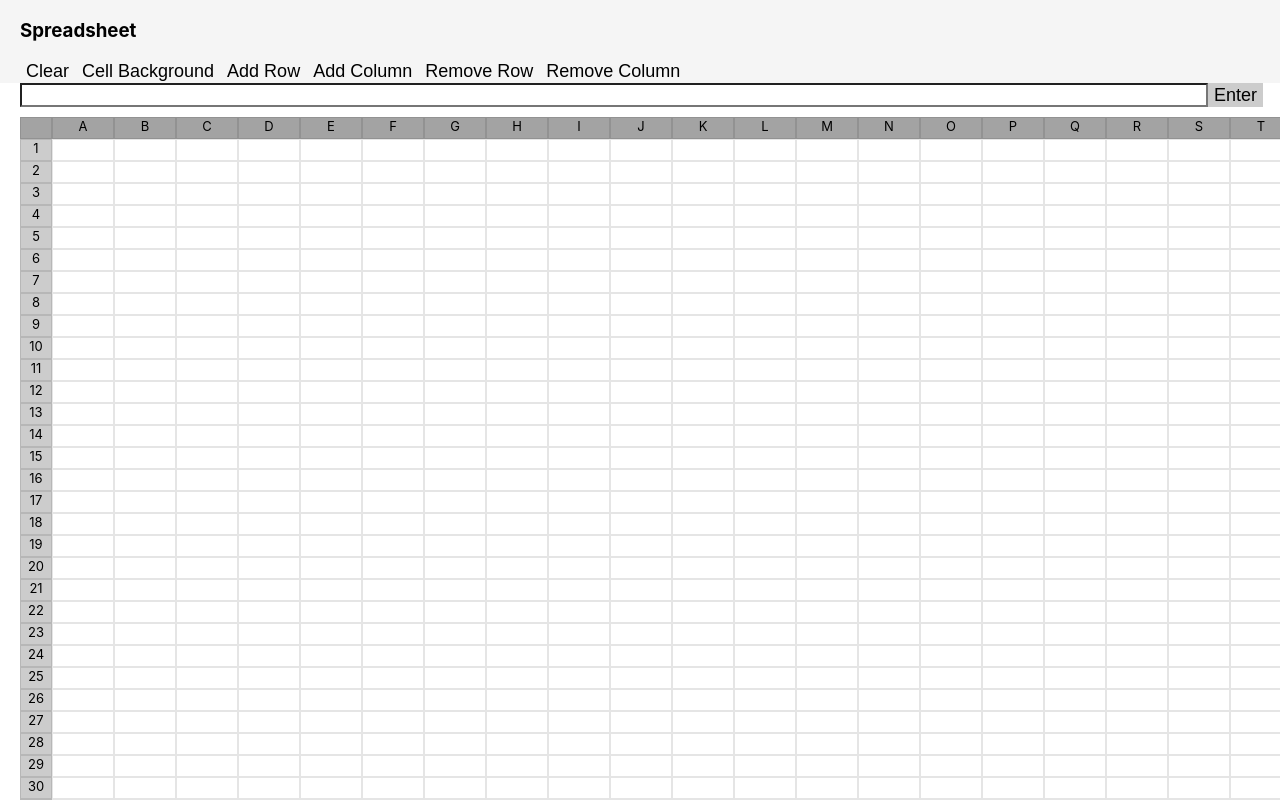
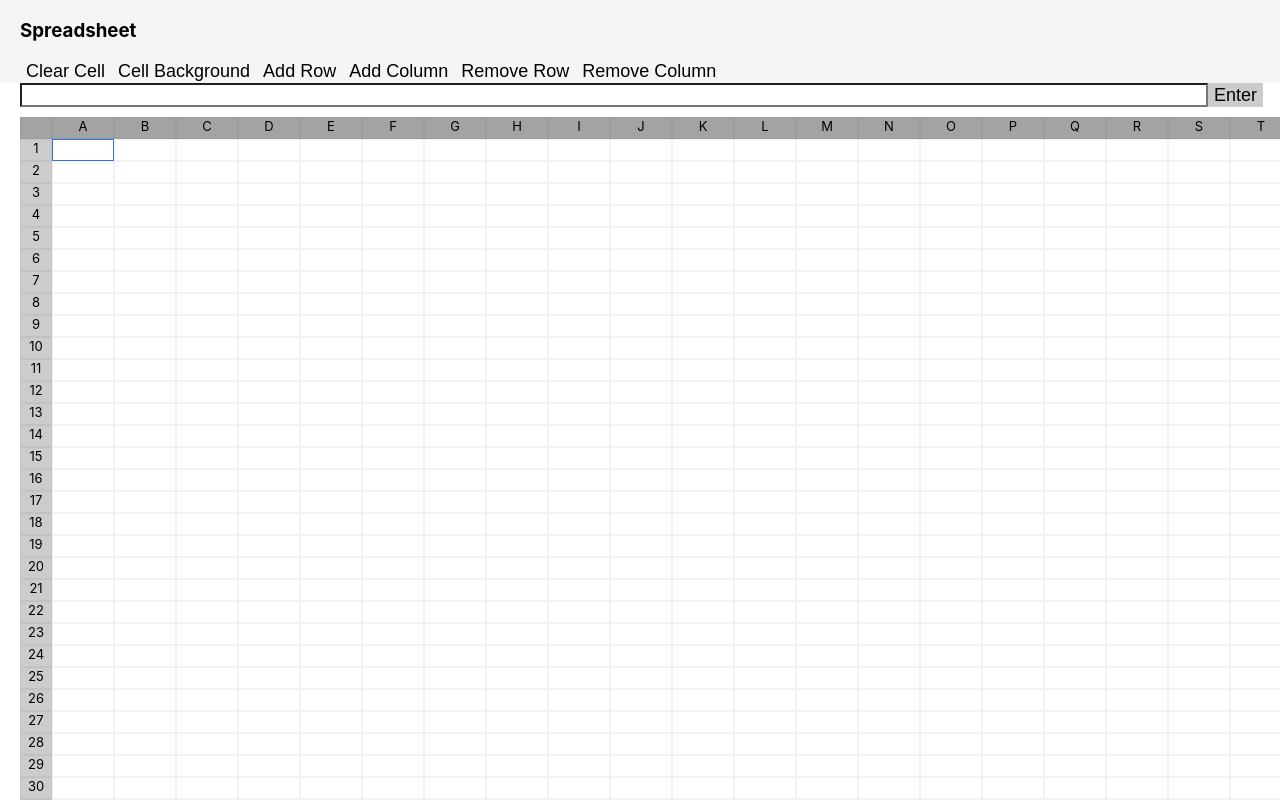
Before and after one commit to stefan-philip/Spreadsheet, a React (Create React App) app in the folder spreadsheet/: page / in a window 1280 px wide. Shown: the top 800 px of the page. Built offline with nearby package versions, Linux system fonts and the light colour scheme.

Commit message:
cell selection

```diff
--- a/spreadsheet/src/components/SpreadsheetController.tsx
+++ b/spreadsheet/src/components/SpreadsheetController.tsx
@@ -1,19 +1,30 @@
-import React, {ReactElement} from 'react';
+import React, {ReactElement, useState} from 'react';
 import {ISpreadsheetModel} from "../model/ISpreadsheetModel";
 import Header from "./header";
 import FormulaBox from "./formulaBox";
 import Table from "./table";
+import {letterToColumnIndex} from "../util/utils";
 
 interface ControllerProps {
   model : ISpreadsheetModel;
 }
 
+
+
 const SpreadsheetController = ({model} : ControllerProps) : ReactElement => {
+  const [selected, setSelected] = useState(["A", 1]);
+
+  const handleCellClick = (rowNumber : number, columnLetter : string) : void => {
+    if (rowNumber > 0 && letterToColumnIndex(columnLetter) > 0) {
+      setSelected([columnLetter, rowNumber]);
+    }
+  }
+
   return (
       <>
         <Header/>
         <FormulaBox/>
-        <Table model={model}/>
+        <Table model={model} selected={selected} handleCellClick={handleCellClick}/>
       </>
   );
 }
--- a/spreadsheet/src/components/cell.tsx
+++ b/spreadsheet/src/components/cell.tsx
@@ -7,11 +7,23 @@ const CellContainer = styled.div`
   font-size: 13px;
   border-width: 1px;
   border-style: solid;
-  border-color: rgba(0, 0, 0, .1);
+  border-color: rgba(0, 0, 0, .05);
   text-align: center;
   background-color: white;
   overflow: hidden;
+`
 
+
+const SelectedCellContainer = styled.div`
+  width: 60px;
+  height: 20px;
+  font-size: 13px;
+  border-width: 1px;
+  border-style: solid;
+  border-color: #3373de;
+  text-align: center;
+  background-color: white;
+  overflow: hidden;
 `
 
 const CellText = styled.p`
@@ -21,13 +33,24 @@ const CellText = styled.p`
 interface CellProps {
   text: string;
   className? : string;
+  selected: (string | number)[];
+  rowIndex: number;
+  columnLetter : string;
+  handleCellClick : (rowIndex : number, columnLetter : string) => void;
 }
 
-const Cell = ({text, className} : CellProps) : ReactElement => {
+const Cell = ({text, className, selected, rowIndex, columnLetter, handleCellClick} : CellProps) : ReactElement => {
+  const isSelected = selected[1] === rowIndex && selected[0] === columnLetter;
   return (
-      <CellContainer className={className}>
-        <CellText>{text}</CellText>
-      </CellContainer>
+        isSelected ?
+          <SelectedCellContainer onClick={() => handleCellClick(rowIndex || 0, columnLetter)} className={className}>
+            <CellText>{text}</CellText>
+          </SelectedCellContainer>
+            :
+            <CellContainer onClick={() => handleCellClick(rowIndex || 0, columnLetter)} className={className}>
+              <CellText>{text}</CellText>
+            </CellContainer>
+
   );
 }
 
--- a/spreadsheet/src/components/header.tsx
+++ b/spreadsheet/src/components/header.tsx
@@ -3,6 +3,7 @@ import styled from "styled-components";
 import {Button} from "antd";
 
 const HeaderContainer = styled.div`
+
   width: 100%;
   background-color: #f5f5f5;
   display: flex;
@@ -34,7 +35,7 @@ const Header = () : ReactElement => {
       <HeaderContainer>
         <h3>Spreadsheet</h3>
         <ButtonContainer>
-          <MenuButton>Clear</MenuButton>
+          <MenuButton>Clear Cell</MenuButton>
           <MenuButton>Cell Background</MenuButton>
           <MenuButton>Add Row</MenuButton>
           <MenuButton>Add Column</MenuButton>
--- a/spreadsheet/src/components/table.tsx
+++ b/spreadsheet/src/components/table.tsx
@@ -29,18 +29,20 @@ interface RowProps {
   numberOfColumns : number;
   rowData : string[] | number[];
   className?: string;
+  selected: (string | number)[];
+  handleCellClick: (rowNumber : number, columnLetter : string) => void;
 }
 
 
 
-const Row = ({rowNumber, numberOfColumns, rowData, className} : RowProps) : ReactElement => {
+const Row = ({rowNumber, numberOfColumns, rowData, className, selected, handleCellClick} : RowProps) : ReactElement => {
   return (
     <RowContainer className={className}>
-      <RowNumber text={rowNumber ? rowNumber+"" : ""}/>
+      <RowNumber handleCellClick={handleCellClick} text={rowNumber ? rowNumber+"" : ""} selected={selected} rowIndex={rowNumber || 0} columnLetter={""}/>
 
-      {rowData.map(data => {
-        return <Cell text={data + ""}/>
-       })}
+      {rowData.map((data, index) => {
+        return <Cell handleCellClick={handleCellClick} text={data + ""} selected={selected} rowIndex={rowNumber || 0} columnLetter={columnIndexToLetter(index+1)}/>
+      })}
     </RowContainer>
 
   );
@@ -56,19 +58,21 @@ const ColumnHeader = styled(Row)`
 
 interface TableProps {
   model : ISpreadsheetModel;
+  selected : (string | number)[];
+  handleCellClick: (rowNumber : number, columnLetter : string) => void;
 }
 
-const Table = ({model} : TableProps) : ReactElement => {
+const Table = ({model, selected, handleCellClick} : TableProps) : ReactElement => {
 
     let nums = Array.from({length: model.getNumberOfRows()}, (_, i) => i + 1);
-let cols = Array.from({length: model.getNumberOfColumns()}, (_, i) => i + 1);
+    let cols = Array.from({length: model.getNumberOfColumns()}, (_, i) => i + 1);
 
      let columnNames = cols.map((num) => {
           return columnIndexToLetter(num);
         });
 
 
-  function buildRows() : ReactElement[] {
+  function buildRows(selected : (string | number)[]) : ReactElement[] {
     let t = cols.map((num) => {
       return " ";
     });
@@ -77,15 +81,19 @@ let cols = Array.from({length: model.getNumberOfColumns()}, (_, i) => i + 1);
       return (<Row key={num}
                     rowNumber={num}
                     numberOfColumns={model.getNumberOfColumns()}
-                    rowData={t}/>);
+                    rowData={t}
+                    selected={selected}
+                    handleCellClick={handleCellClick}/>);
     });
   }
 
   return (
       <TableContainer>
        <ColumnHeader numberOfColumns = {model.getNumberOfColumns()}
-                     rowData={columnNames}/>
-        {buildRows()}
+                     rowData={columnNames}
+                     selected={selected}
+                     handleCellClick={handleCellClick}/>
+        {buildRows(selected)}
       </TableContainer>
   );
 }
```
